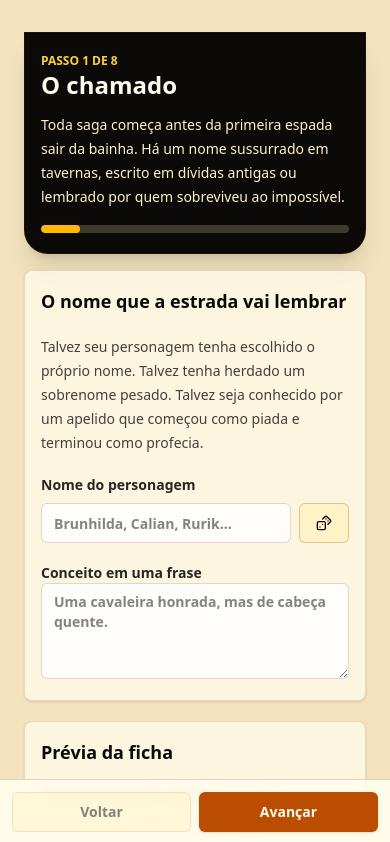
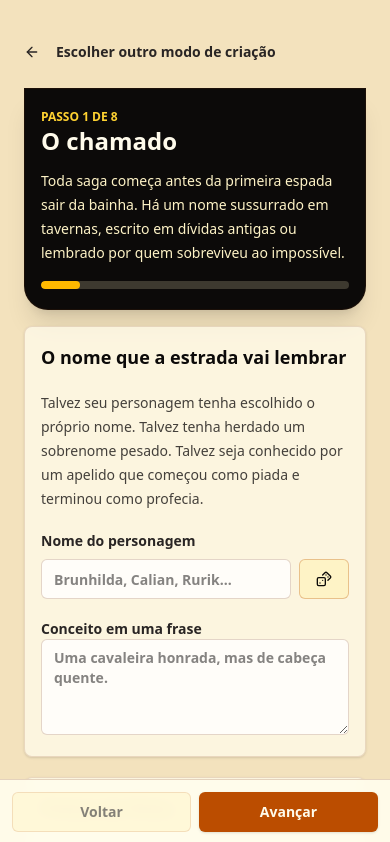
Before and after one commit to Lucasrx6/minialendadeghanor, a Next.js app: page /characters/new in a window 390 px wide. Shown: the top 842 px of the page. Built offline with nearby package versions, Linux system fonts and the light colour scheme.

Commit message:
Improve narrative mobile wizard

```diff
--- a/app/characters/new/guided/page.tsx
+++ b/app/characters/new/guided/page.tsx
@@ -2,10 +2,20 @@
 
 import { useState } from "react";
 import { GuidedCreationWizard } from "@/components/wizard/guided/GuidedCreationWizard";
+import Link from "next/link";
+import { Button } from "@/components/ui/button";
+import { ArrowLeft } from "lucide-react";
 
 export default function GuidedCharacterCreationPage() {
   return (
     <main className="mx-auto w-full max-w-4xl px-6 py-8">
+      <div className="mb-4">
+        <Link href="/">
+          <Button variant="ghost" className="pl-0 hover:bg-transparent hover:text-amber-700">
+            <ArrowLeft className="mr-2 h-4 w-4" /> Escolher outro modo de criação
+          </Button>
+        </Link>
+      </div>
       <GuidedCreationWizard />
     </main>
   );
--- a/app/characters/new/page.tsx
+++ b/app/characters/new/page.tsx
@@ -1,8 +1,18 @@
 import { CharacterWizard } from "@/components/wizard/character-wizard";
+import Link from "next/link";
+import { Button } from "@/components/ui/button";
+import { ArrowLeft } from "lucide-react";
 
 export default function NewCharacterPage() {
   return (
     <main className="mx-auto w-full max-w-7xl px-6 py-8">
+      <div className="mb-4">
+        <Link href="/">
+          <Button variant="ghost" className="pl-0 hover:bg-transparent hover:text-amber-700">
+            <ArrowLeft className="mr-2 h-4 w-4" /> Escolher outro modo de criação
+          </Button>
+        </Link>
+      </div>
       <CharacterWizard />
     </main>
   );
--- a/app/characters/page.tsx
+++ b/app/characters/page.tsx
@@ -38,7 +38,7 @@ export default async function CharactersPage() {
           <h1 className="text-4xl font-black">Personagens</h1>
           <p className="text-stone-700">Escolha um herói salvo ou comece uma nova lenda.</p>
         </div>
-        <Link href="/characters/new">
+        <Link href="/">
           <Button><Plus size={16} /> Novo personagem</Button>
         </Link>
       </div>
```
